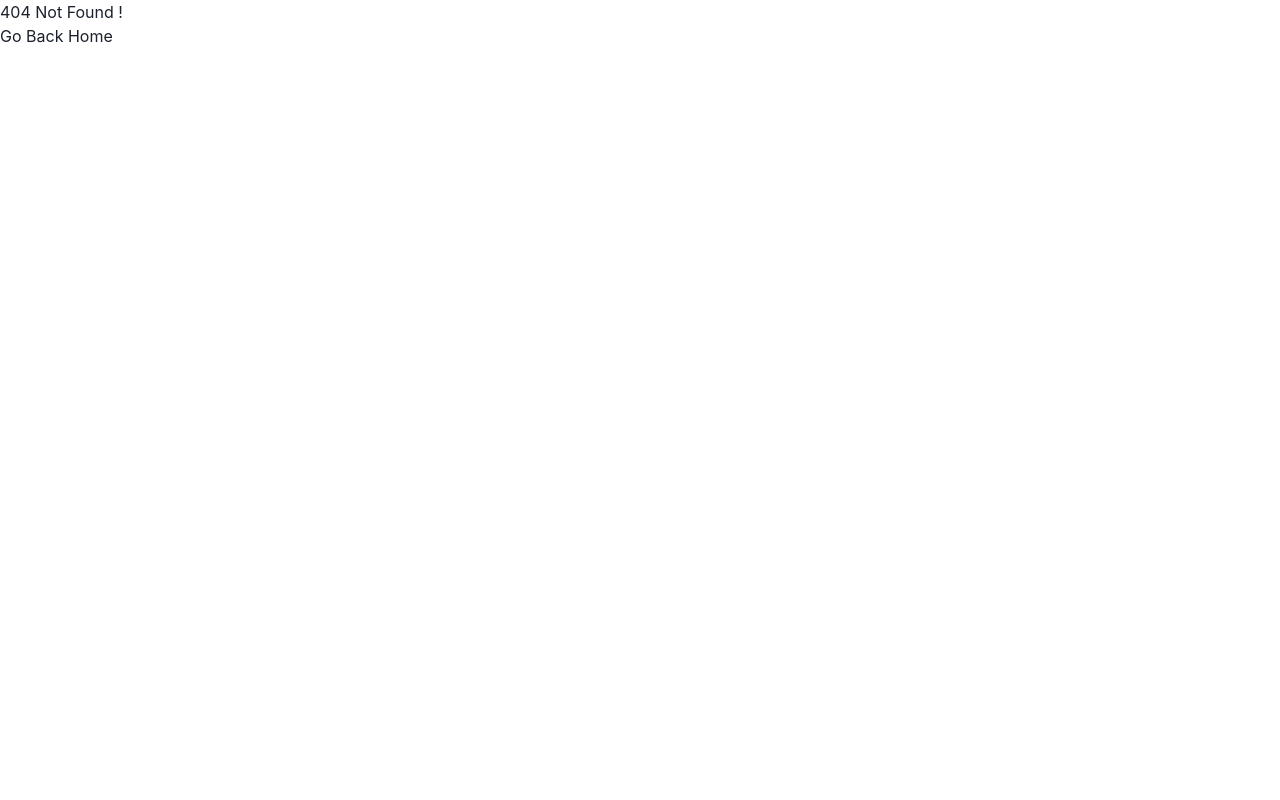
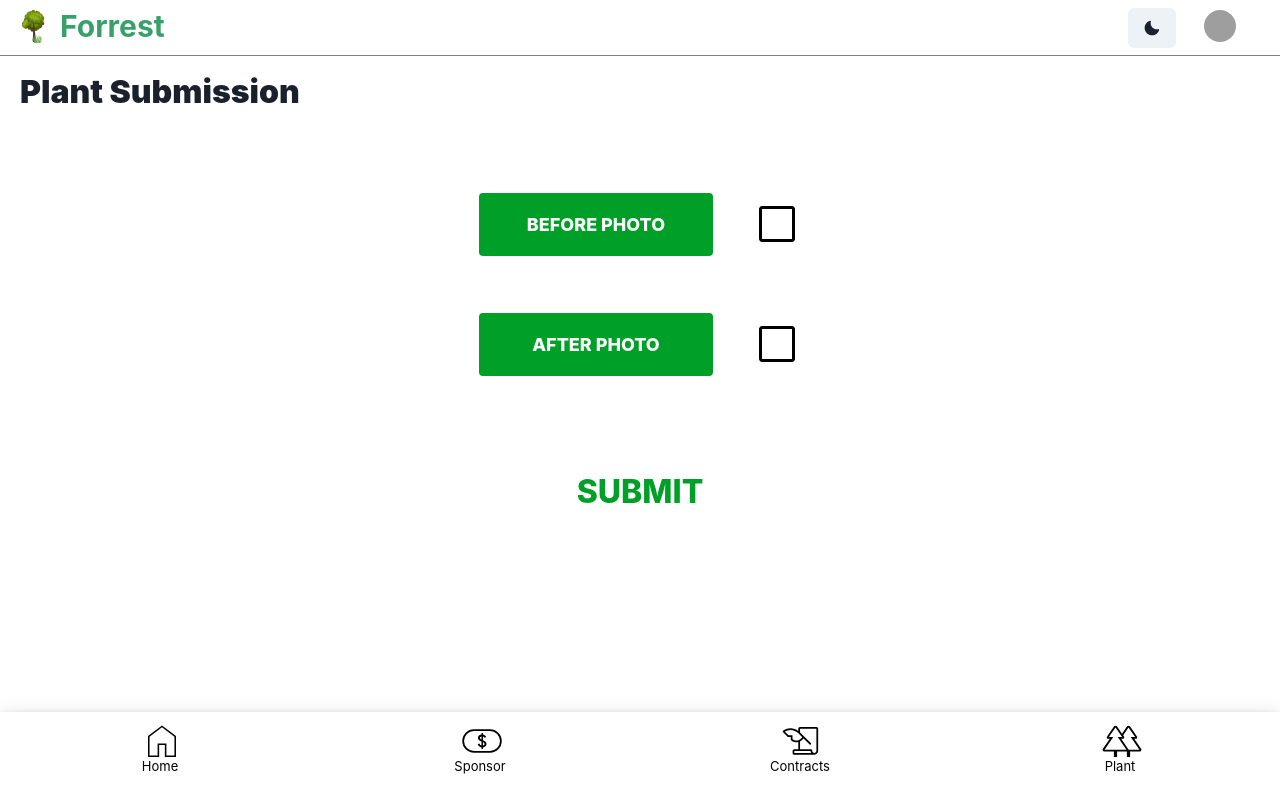
Before and after one commit to philimon-reset/Go-Green, a React (Vite) app in the folder Client/: page /plant/1 in a window 1280 px wide. Before the commit this address had no page. Built offline with nearby package versions, Linux system fonts and the light colour scheme; grey boxes are pictures that could not be loaded.

Commit message:
image submission page

```diff
--- a/Client/src/pages/Plant/index.jsx
+++ b/Client/src/pages/Plant/index.jsx
@@ -1,6 +1,9 @@
 import React from "react";
 import { Stack, Image, Box, Button, Flex, Text } from "@chakra-ui/react";
 import image from "../../assets/tree.jpg";
+
+import { Link } from "@chakra-ui/react";
+import { Link as RouterLink } from "react-router-dom";
 
 export default function SimpleCookiePreference() {
   return (
@@ -31,9 +34,12 @@ export default function SimpleCookiePreference() {
           </Flex>
         </Flex>
         <Flex flexDirection={"column"} rowGap={3}>
-          <Button colorScheme="green" size={{ base: "sm", md: "lg" }}>
-            <Text>Start Planting !</Text>
-          </Button>
+          <Link as={RouterLink} to={`/plant/${3}`}>
+            <Button colorScheme="green" size={{ base: "sm", md: "lg" }}>
+              <Text>Start Planting !</Text>
+            </Button>
+          </Link>
+
           <Button colorScheme="gray" size={{ base: "sm", md: "lg" }}>
             <Text>Resources</Text>
           </Button>
--- a/Client/src/pages/StartPlanting/index.jsx
+++ b/Client/src/pages/StartPlanting/index.jsx
@@ -1,6 +1,27 @@
+import { useParams } from "react-router-dom"
+import "./style.css"
+
 const index = () => {
+
+
+  const { id } = useParams()
+
   return (
-    <div>Start Planting Progress Here</div>
+    <div className="planter-container">
+        <h1 className="title">Plant Submission</h1>
+        <div className="photo-submission-container">
+            <div className=" photo before">
+                <button className="photo-btn">BEFORE PHOTO</button>
+                <svg xmlns="http://www.w3.org/2000/svg" height="48" width="48"><path d="M9 42q-1.2 0-2.1-.9Q6 40.2 6 39V9q0-1.2.9-2.1Q7.8 6 9 6h30q1.2 0 2.1.9.9.9.9 2.1v30q0 1.2-.9 2.1-.9.9-2.1.9Zm0-3h30V9H9v30Z"/></svg>
+
+            </div>
+            <div className="photo after">
+            <button className="photo-btn">AFTER PHOTO</button>
+            <svg xmlns="http://www.w3.org/2000/svg" height="48" width="48"><path d="M9 42q-1.2 0-2.1-.9Q6 40.2 6 39V9q0-1.2.9-2.1Q7.8 6 9 6h30q1.2 0 2.1.9.9.9.9 2.1v30q0 1.2-.9 2.1-.9.9-2.1.9Zm0-3h30V9H9v30Z"/></svg>
+            </div>
+        </div>
+        <button className="submit" type="submit">SUBMIT</button>
+    </div>
   )
 }
 
--- /dev/null
+++ b/Client/src/pages/StartPlanting/style.css
@@ -0,0 +1,44 @@
+*{
+    margin:0;
+    padding:0;
+    box-sizing: border-box;
+    --primary: #00a028;
+}
+
+.planter-container{
+    display: flex;
+    flex-direction: column;
+}
+
+.photo-submission-container{
+    display: flex;
+    flex-direction: column;
+    height: 15em;
+    width: 100%;
+    justify-content: space-around;
+    align-items: center;
+    margin-top: 3em;
+}
+
+.photo{
+    display: flex;
+    gap: 2.5em;
+}
+
+.photo-btn{
+    background-color: var(--primary);
+    padding: 1em;
+    width: 13em;
+    border-radius: 4px;
+
+    font-size: large;
+    font-weight: 800;
+    color: white;
+}
+
+.submit{
+    font-weight: 800;
+    font-size: xx-large;
+    color: var(--primary);
+    margin-top: 2em;
+}
--- a/Client/src/routes/index.jsx
+++ b/Client/src/routes/index.jsx
@@ -36,8 +36,8 @@ const router = createBrowserRouter([
         element: <PlantPage />
       },
       {
-        path: 'StartPlanting',
-        element: <PlantPage />
+        path: 'plant/:id',
+        element: <StartPlanting />
       },
 
     ],
```
